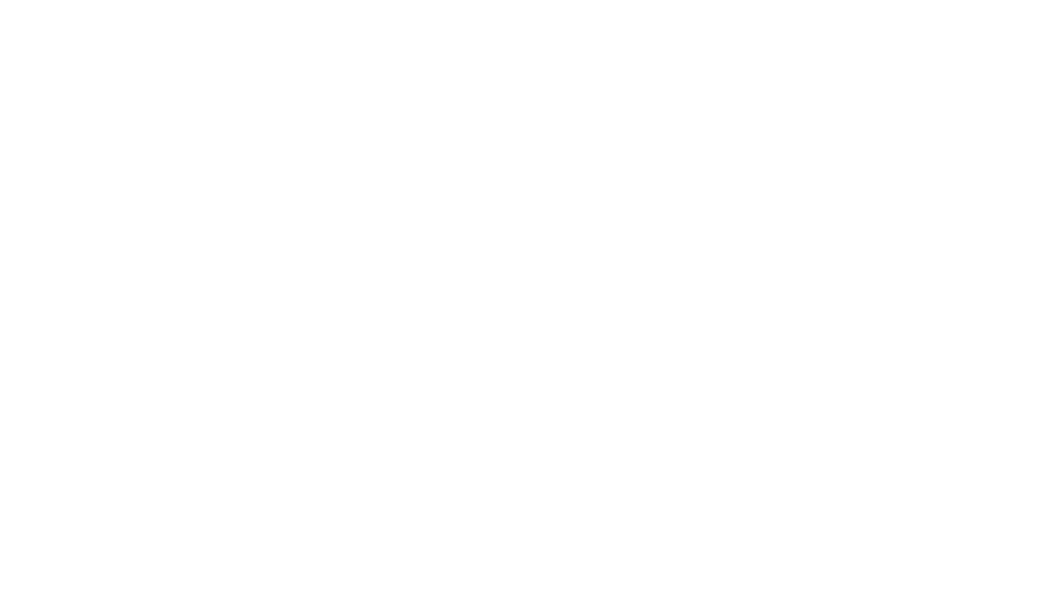
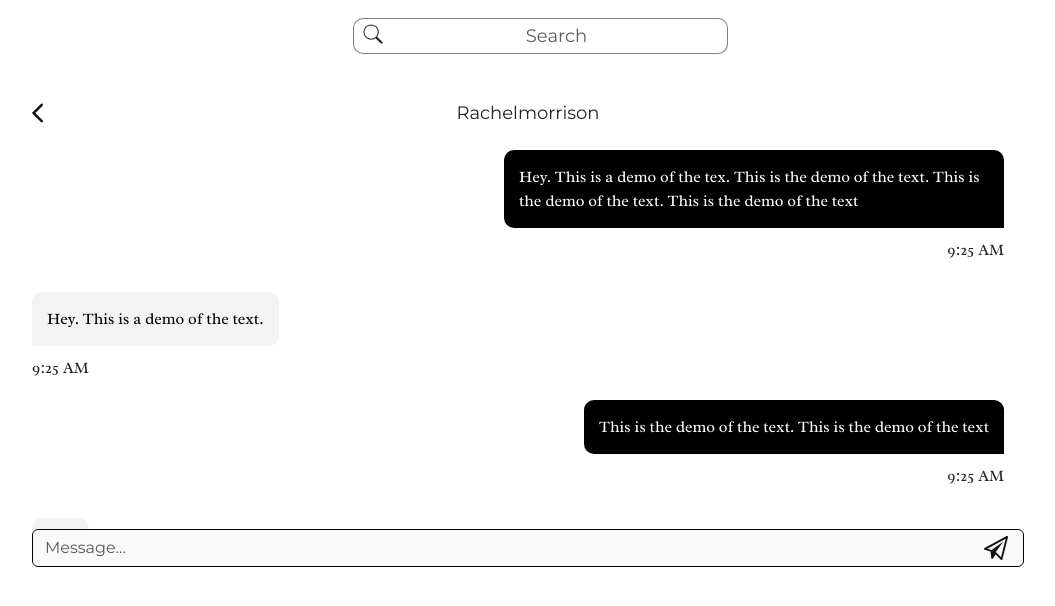
Before and after one commit to Icarus1223/lgcy-react, a React (Create React App) app: page /chats in a window 1280 px wide. Before the commit this address had no page. Shown: the top 606 px of the page, without its empty margins (112-1167 px from the left). Built offline with nearby package versions, Linux system fonts and the light colour scheme.

Commit message:
chat page , space issue in sign in page

```diff
--- a/src/App.tsx
+++ b/src/App.tsx
@@ -11,6 +11,7 @@
 import Explore from './pages/explore/explore';
 import Signup from './pages/auth/signup/Signup';
 import Friends from './pages/friends/friends';
+import Chats from './pages/friends/chat';
 
 function App() {
   return (
@@ -25,6 +26,7 @@
           <Route path="/profile" element={<ProtectedRoute><Profile /></ProtectedRoute>} />
           <Route path="/explore" element={<ProtectedRoute><Explore /></ProtectedRoute>} />
           <Route path="/friends" element={<ProtectedRoute><Friends /></ProtectedRoute>} />
+          <Route path="/chats" element={<ProtectedRoute><Chats /></ProtectedRoute>} />
         </Routes>
       </div>
     </Router>
--- a/src/components/ProtectedRoute/ProtectedRoute.tsx
+++ b/src/components/ProtectedRoute/ProtectedRoute.tsx
@@ -13,10 +13,10 @@
         {token ? (
           <>
             <Container fluid>
-              <div className="content-outer">
+              <div className="content-outer y">
                 <Topbar />
                 {memoizedChildren}
-                <Sidebar />
+                {/* <Sidebar /> */}
               </div>
             </Container>
           </>
--- a/src/pages/dashboard/dashboard.css
+++ b/src/pages/dashboard/dashboard.css
@@ -98,6 +98,10 @@
 .friend-main {
     max-width: 600px;
     margin: 0px auto 20px;
+}
+.all-chat-list a{
+    text-decoration:none;
+    color:#000;
 }
 .friend-search-chat .search-bar-form form input {
     padding: 5px 20px;
--- /dev/null
+++ b/src/pages/friends/chat.css
@@ -0,0 +1,113 @@
+.chat-box-main {
+    max-width: 992px;
+    margin: 0 auto;
+}
+.chat-box-outer {
+    position: relative;
+}
+.chat-box-main .heading-box {
+    position: absolute;
+    width: 100%;
+    top: 0;
+}
+.chat-box-main .backarrow {
+    position: absolute;
+    left: 0;
+}
+.chat-box-main .heading-box span{
+    font-size: 18px;
+}
+.chat-box-main .chat-box-inner .chat{
+    max-width: 500px;
+   display: table;
+}
+.chat-box-main .chat-box-inner .chat-message {
+    background: #000;
+    color: #fff;
+    padding: 15px;
+    border-radius: 10px;
+    border-bottom-right-radius: 0px;
+}
+.chat-box-main .chat p {
+    text-align: start;
+}
+.chat-box-main .user-chat{
+    margin-bottom: 30px;
+    margin-left: auto;
+    flex-direction: row-reverse;
+}
+.chat-box-main .user-chat .chat-time {
+    text-align: end;
+    margin-top: 10px;
+}
+
+.chat-box-main .chat-time span{
+    font-family: 'Radley';
+}
+.chat-box-main .another-user-chat .chat-time {
+    text-align: start;
+    margin-top: 10px;
+}
+.chat-box-main .another-user-chat{
+    margin-bottom: 20px;
+    margin-right: auto;
+}
+.chat-box-main .another-user-chat .chat-message{
+    background:rgba(233, 232, 232, 0.50);
+    color:#000;
+    border-bottom-left-radius: 0px;
+    border-bottom-right-radius: 10px;
+}
+
+.chat-box-main .chat .chat-message p{
+margin-bottom: 0;
+font-family: 'Radley';
+}
+.chat-box-main .chat-box-inner {
+    padding-top: 50px;
+    padding-bottom: 37px;
+
+}
+.chat-box-main .chat-box{
+    height: 380px;
+    overflow-y: auto;
+    padding-right: 20px;
+}
+.chat-box-main .chat-box::-webkit-scrollbar-track {
+    border-radius: 8px;
+    background-color: #fff;
+    border: 1px solid #fff;
+    box-shadow: inset 0 0 6px rgba(0, 0, 0, .3);
+  }
+
+  .chat-box-main .chat-box::-webkit-scrollbar-thumb {
+    border-radius: 8px;
+    background-color: #a9acad;
+  }
+  .chat-box-main .chat-box::-webkit-scrollbar{
+    width: 8px;
+  }
+.send-message-box {
+        position: absolute;
+        width: 100%;
+        bottom: 0;
+    }
+.send-message-box  .comment-field button.sub-bnt-comnt {
+    top: 50%;
+    transform: translate(0%, -50%);
+    right: 15px;
+}
+.message-enter input{
+    background: rgba(196, 196, 196, 0.10);
+    font-family: 'Montserrat';
+    border-color: #000;
+}
+.message-enter input:placeholder{
+    background: rgba(196, 196, 196, 0.10);
+    font-family: 'Montserrat';
+    font-size:16px;
+}
+.form-control:focus{
+    box-shadow: none;
+    border-color: #000;
+}
--- /dev/null
+++ b/src/pages/friends/chat.tsx
@@ -0,0 +1,141 @@
+import React from 'react';
+import { Row, Col } from 'react-bootstrap';
+import { Form, FormControl, Button } from 'react-bootstrap';
+import './chat.css';
+import sendmsgicon from '../../assets/images/sendmsg-icon.png';
+const Chats: React.FC = () => {
+  return (<>
+        <Row className="">
+          <Col xs={12} md={12} lg={12} className="main-content">
+            <div className="chat-box-main">
+               <div className="chat-box-outer">
+                <div className="heading-box">
+                <div className="backarrow"><svg xmlns="http://www.w3.org/2000/svg" width="11" height="20" viewBox="0 0 11 20" fill="none"><path d="M10.62 0.989999C10.5039 0.873591 10.366 0.781234 10.2141 0.718218C10.0622 0.655201 9.89942 0.622765 9.735 0.622765C9.57058 0.622765 9.40778 0.655201 9.25592 0.718218C9.10406 0.781234 8.96612 0.873591 8.85 0.989999L0.540003 9.3C0.447299 9.39251 0.373752 9.5024 0.32357 9.62337C0.273389 9.74435 0.247559 9.87403 0.247559 10.005C0.247559 10.136 0.273389 10.2657 0.32357 10.3866C0.373752 10.5076 0.447299 10.6175 0.540003 10.71L8.85 19.02C9.34 19.51 10.13 19.51 10.62 19.02C11.11 18.53 11.11 17.74 10.62 17.25L3.38 10L10.63 2.75C11.11 2.27 11.11 1.47 10.62 0.989999Z" fill="#111111"></path></svg></div>
+                    <span>Rachelmorrison</span>
+                </div>
+                <div className="chat-box-inner">
+                <div className="chat-box">
+                <div className="chat user-chat">
+                    <div className="chat-message">
+                    <p>
+                  Hey. This is a demo of the tex.  This is the demo of the text. This is the demo of the text. This is the demo of the text
+                  </p>
+                    </div>
+                    <div className="chat-time">
+                        <span>9:25 AM</span>
+                    </div>
+                </div>
+                <div className="chat another-user-chat">
+                <div className="chat-message">
+                  <p>
+                  Hey. This is a demo of the text.
+                  </p>
+                </div>
+                <div className="chat-time">
+                        <span>9:25 AM</span>
+                    </div>
+                </div>
+
+                <div className="chat user-chat">
+                    <div className="chat-message">
+                    <p>
+                  This is the demo of the text. This is the demo of the text
+                  </p>
+                    </div>
+                    <div className="chat-time">
+                        <span>9:25 AM</span>
+                    </div>
+                </div>
+                <div className="chat another-user-chat">
+                <div className="chat-message">
+                  <p>
+                 text
+                  </p>
+                </div>
+                <div className="chat-time">
+                        <span>9:25 AM</span>
+                    </div>
+                </div>
+                <div className="chat user-chat">
+                    <div className="chat-message">
+                    <p>
+                  Hey This is the demo of the text
+                  </p>
+                    </div>
+                    <div className="chat-time">
+                        <span>9:25 AM</span>
+                    </div>
+                </div>
+                <div className="chat another-user-chat">
+                <div className="chat-message">
+                  <p>
+                  This is the demo of the text. This is the demo of the text. This is the demo of the text
+                  </p>
+                </div>
+                <div className="chat-time">
+                        <span>9:25 AM</span>
+                    </div>
+                </div>
+                <div className="chat user-chat">
+                    <div className="chat-message">
+                    <p>
+                  Hey. This is a demo of the text. This is the demo of the text
+                  </p>
+                    </div>
+                    <div className="chat-time">
+                        <span>9:25 AM</span>
+                    </div>
+                </div>
+                <div className="chat another-user-chat">
+                <div className="chat-message">
+                  <p>
+                  Hey. This is a demo of the text.
+                  </p>
+                </div>
+                </div>
+                <div className="chat user-chat">
+                    <div className="chat-message">
+                    <p>
+                   This is the demo of the text. This is the demo of the text
+                  </p>
+                    </div>
+                    <div className="chat-time">
+                        <span>9:25 AM</span>
+                    </div>
+                </div>
+                <div className="chat another-user-chat">
+                <div className="chat-message">
+                  <p>
+                  Thanks </p>
+                </div>
+                <div className="chat-time">
+                        <span>9:25 AM</span>
+                    </div>
+                </div>
+                    </div>
+                    </div>
+                    <div className="send-message-box">
+                    <Form>
+                                            <div className="comment-field">
+                                                <Form.Group className="message-enter" controlId="formBasicText">
+                                                    <Form.Control type="text" placeholder="Message..." />
+                                                </Form.Group>
+                                                <Button variant="" type="submit" className="sub-bnt-comnt">
+                                                <svg xmlns="http://www.w3.org/2000/svg" width="24" height="24" viewBox="0 0 24 24" fill="none">
+<path d="M22.9902 3.59805e-07C22.8682 0.0148014 22.7505 0.054045 22.644 0.115385L0.490154 12.1154C0.333105 12.2021 0.205061 12.3332 0.121986 12.4922C0.0389102 12.6512 0.00447832 12.8311 0.0229829 13.0096C0.0414875 13.188 0.11211 13.3571 0.226045 13.4957C0.339981 13.6343 0.492189 13.7363 0.663692 13.7889L6.54831 15.5483C6.68585 16.6366 7.29877 21.3498 7.41323 22.2692C7.52769 23.1849 8.14985 23.3437 8.76923 22.5C9.18831 21.9286 11.6529 18.4615 11.6538 18.4615L16.9043 23.712C17.0174 23.8254 17.1583 23.9071 17.3128 23.9489C17.4674 23.9907 17.6303 23.9911 17.7851 23.9502C17.9399 23.9093 18.0812 23.8283 18.1949 23.7156C18.3086 23.6028 18.3907 23.4622 18.4329 23.3077L23.9714 1.15385C24.0116 1.00983 24.0158 0.858145 23.9837 0.712108C23.9516 0.566071 23.8842 0.430139 23.7873 0.316235C23.6905 0.202331 23.5671 0.113934 23.4281 0.0587991C23.2892 0.00366385 23.1388 -0.016526 22.9902 3.59805e-07ZM21.6646 2.712L17.0197 21.2889L11.7988 16.0671L19.3846 5.53846L7.58677 13.9615L3.28892 12.6923L21.6628 2.71108L21.6646 2.712Z" fill="#111111"/>
+</svg>
+                                                </Button>
+                                            </div>
+                                        </Form>
+
+                    </div>
+                </div>
+                </div>
+          </Col>
+        </Row>
+  </>
+
+  );
+};
+
+export default Chats;
--- a/src/pages/friends/friends.tsx
+++ b/src/pages/friends/friends.tsx
@@ -2,6 +2,7 @@
 import { Row, Col } from 'react-bootstrap';
 import { Form, FormControl, Button } from 'react-bootstrap';
 import profileimgcircle from '../../assets/images/profile-img-circle.png';
+import { Link } from 'react-router-dom';
 
 
 const Friends: React.FC = () => {
@@ -24,6 +25,7 @@
                 </div>
 
                 <div className="all-chat-list">
+                  <Link to="/chats">
                 <div className="single-chat-list-box">
                     <div className="prof-img">
                         <img src={profileimgcircle} alt="profile"/>
@@ -32,7 +34,7 @@
                 <p className="u-desc">Welcome to my life adventure</p>
                 </div>
                 </div>
-
+                </Link>
                 <div className="single-chat-list-box">
                     <div className="prof-img">
                         <img src={profileimgcircle} alt="profile"/>
```
Also changed, not shown: src/pages/auth/signin/signin.tsx (+6 -6 lines), src/pages/auth/signup/Signup.tsx (+4 -4 lines), src/assets/images/sendmsg-icon.png (added).
